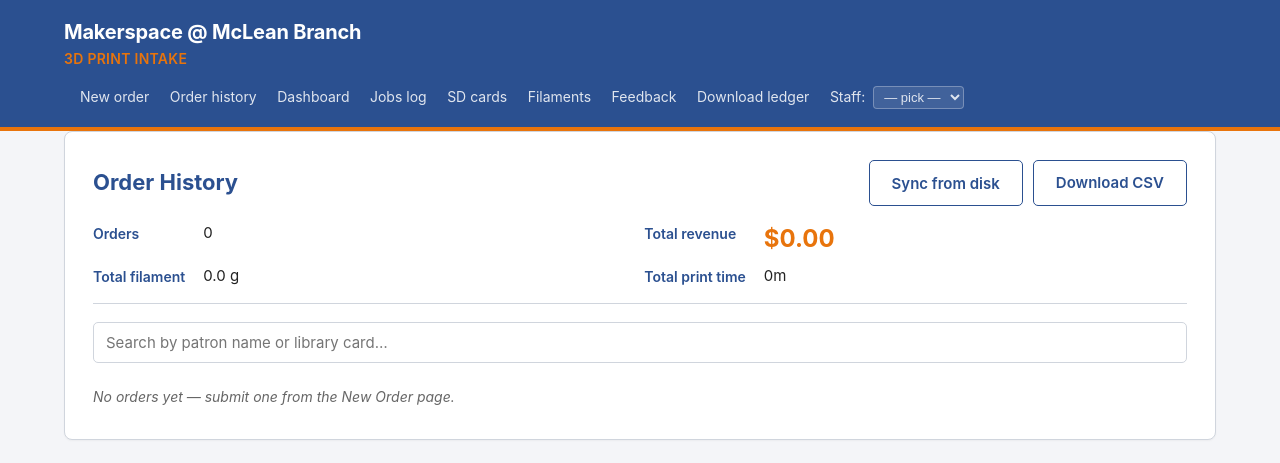
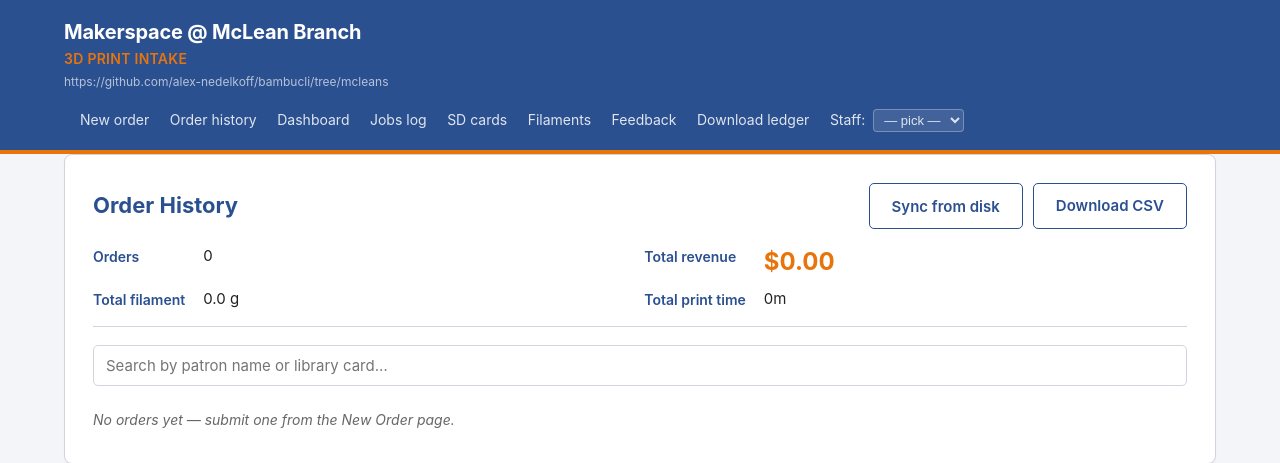
Before and after one commit to alex-nedelkoff/bambucli, a FastAPI app: page /history in a window 1280 px wide. Shown: the top 463 px of the page. Run offline with FastAPI, Linux system fonts and the light colour scheme; some libraries are stand-ins or nearby versions.

Commit message:
feat(ui): show source-repo (mcleans) link in the header
Adds the deployed mcleans branch URL under the 3D Print Intake subtitle so anyone at the kiosk can find the code: https://github.com/alex-nedelkoff/bambucli/tree/mcleans

Co-Authored-By: Claude Opus 4.8 (1M context) <noreply@anthropic.com>

```diff
--- a/static/style.css
+++ b/static/style.css
@@ -55,6 +55,21 @@ header .subtitle {
   font-size: 14px;
   letter-spacing: 0.02em;
   text-transform: uppercase;
+}
+
+/* Source-repo link under the subtitle so anyone at the kiosk can find
+   the code (the deployed mcleans branch). */
+header .repo-link {
+  display: inline-block;
+  margin-top: 4px;
+  color: rgba(255, 255, 255, 0.65);
+  font-size: 12px;
+  text-decoration: none;
+  word-break: break-all;
+}
+header .repo-link:hover {
+  color: white;
+  text-decoration: underline;
 }
 header nav a {
   color: white;
--- a/templates/base.html
+++ b/templates/base.html
@@ -12,6 +12,8 @@
     <div class="brand">
       <h1>Makerspace @ McLean Branch</h1>
       <p class="subtitle">3D Print Intake</p>
+      <a class="repo-link" href="https://github.com/alex-nedelkoff/bambucli/tree/mcleans"
+         target="_blank" rel="noopener">https://github.com/alex-nedelkoff/bambucli/tree/mcleans</a>
     </div>
     <nav>
       <a href="/">New order</a>
```
